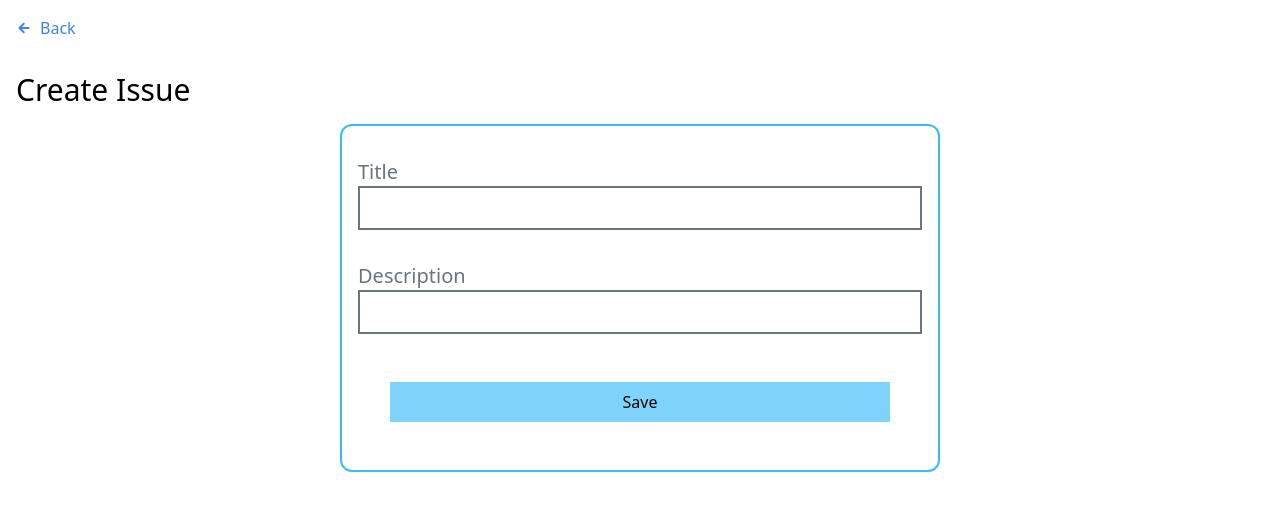
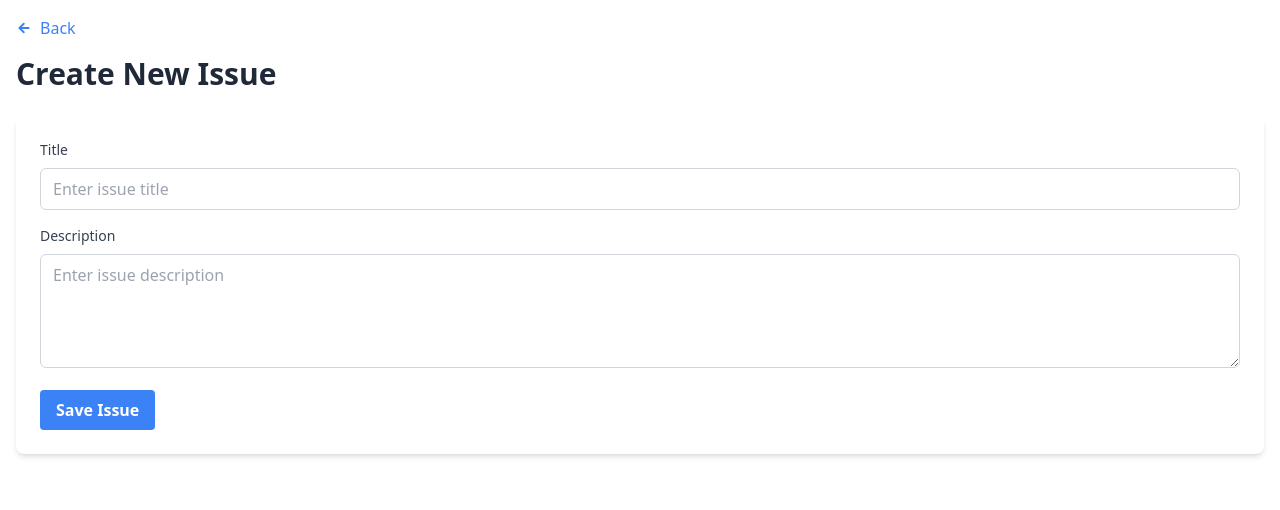
Before and after one commit to domdomm42/ChallengeQ3, a React (Vite) app in the folder frontend/: page /issues/create in a window 1280 px wide. Shown: the top 510 px of the page. Built offline with nearby package versions, Linux system fonts and the light colour scheme.

Commit message:
Redesign CreateIssue page

```diff
--- a/frontend/src/pages/CreateIssue.jsx
+++ b/frontend/src/pages/CreateIssue.jsx
@@ -9,11 +9,9 @@ const CreateIssue = () => {
   const [loading, setLoading] = useState(false);
 
   const navigate = useNavigate();
+
   const handleSaveIssue = () => {
-    const data = {
-      title,
-      description,
-    };
+    const data = { title, description };
     setLoading(true);
     axios
       .post("http://localhost:5000/issues", data)
@@ -23,40 +21,65 @@ const CreateIssue = () => {
       })
       .catch((error) => {
         setLoading(false);
-        alert("An error has happened");
+        alert("An error has occurred");
         console.log(error);
       });
   };
 
   return (
-    <div className="p-4">
+    <div className="container mx-auto p-4">
       <BackButton />
-      <h1 className="text-3xl my-4">Create Issue</h1>
-      {loading ? <div>Loading...</div> : ""}
-      <div className="flex flex-col border-2 border-sky-400 rounded-xl w-[600px] p-4 mx-auto">
-        <div className="my-4">
-          <label className="text-xl mr-4 text-gray-500">Title</label>
+      <h1 className="text-3xl font-bold text-gray-800 mb-6">
+        Create New Issue
+      </h1>
+      <div className="bg-white shadow-md rounded-lg overflow-hidden">
+        <div className="p-6">
+          <div className="mb-4">
+            <label
+              htmlFor="title"
+              className="block text-sm font-medium text-gray-700 mb-2"
+            >
+              Title
+            </label>
             <input
               type="text"
+              id="title"
               value={title}
               onChange={(e) => setTitle(e.target.value)}
-            className="border-2 border-gray-500 px-4 py-2 w-full"
+              className="w-full px-3 py-2 border border-gray-300 rounded-md focus:outline-none focus:ring-2 focus:ring-blue-500"
+              placeholder="Enter issue title"
             />
           </div>
-
-        <div className="my-4">
-          <label className="text-xl mr-4 text-gray-500">Description</label>
-          <input
-            type="text"
+          <div className="mb-4">
+            <label
+              htmlFor="description"
+              className="block text-sm font-medium text-gray-700 mb-2"
+            >
+              Description
+            </label>
+            <textarea
+              id="description"
               value={description}
               onChange={(e) => setDescription(e.target.value)}
-            className="border-2 border-gray-500 px-4 py-2 w-full"
-          />
+              className="w-full px-3 py-2 border border-gray-300 rounded-md focus:outline-none focus:ring-2 focus:ring-blue-500"
+              rows="4"
+              placeholder="Enter issue description"
+            ></textarea>
           </div>
-
-        <button className="p-2 bg-sky-300 m-8" onClick={handleSaveIssue}>
-          Save
+          <button
+            onClick={handleSaveIssue}
+            disabled={loading}
+            className="bg-blue-500 hover:bg-blue-600 text-white font-bold py-2 px-4 rounded inline-flex items-center"
+          >
+            {loading ? (
+              <div className="flex justify-center items-center h-64">
+                <div className="animate-spin rounded-full h-16 w-16 border-t-2 border-b-2 border-blue-500"></div>
+              </div>
+            ) : (
+              "Save Issue"
+            )}
           </button>
+        </div>
       </div>
     </div>
   );
```
Lines whose indentation alone changed are shown as unchanged.
